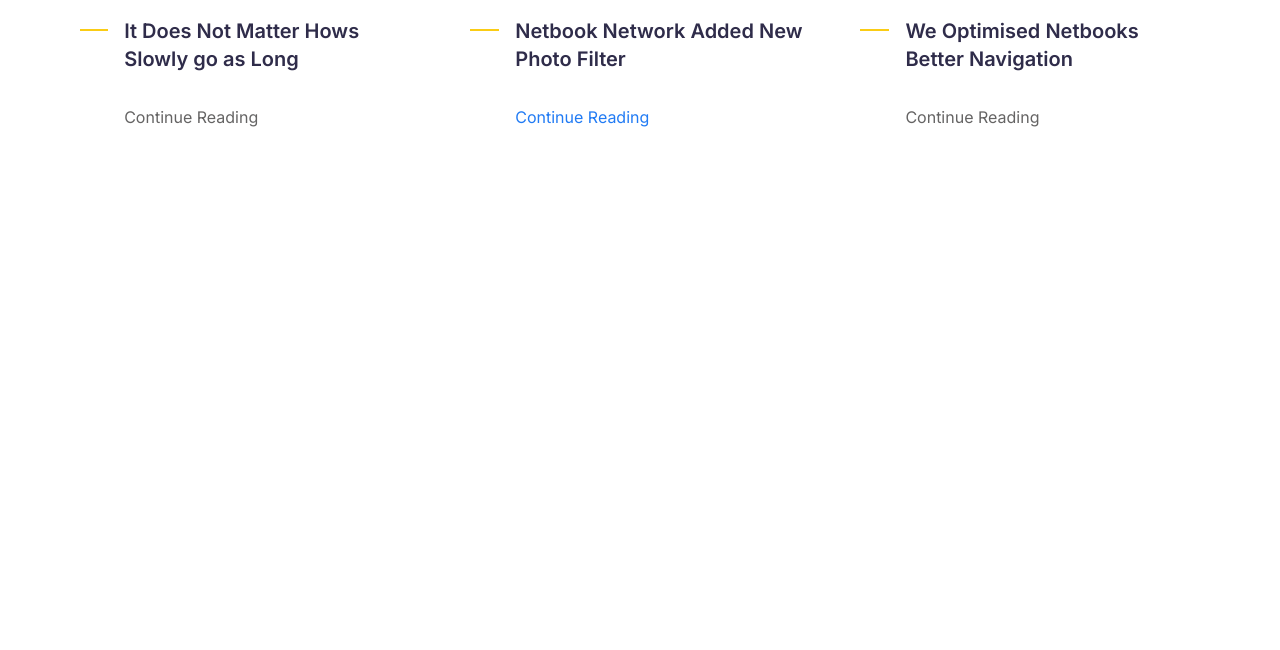
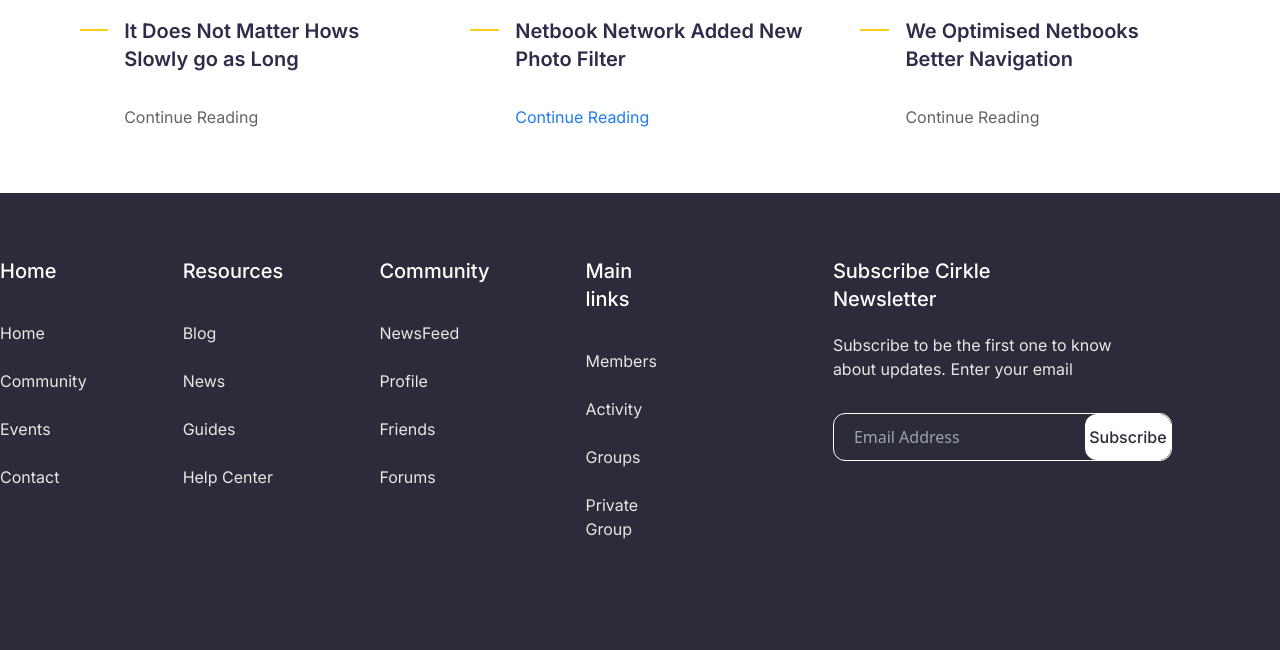
Before and after one commit to fsholehan/netbook, a website: page public/index_responsive.html in a window 1280 px wide. Shown: the part 5224-5874 px from the top of the page. Before the commit the page ends 5417 px from the top, so only its background shows below. Drawn offline with nearby package versions, Linux system fonts and the light colour scheme.

Commit message:
make it perfecto

```diff
--- a/public/index_responsive.html
+++ b/public/index_responsive.html
@@ -642,6 +642,109 @@
       </div>
     </div>
     <!-- end article -->
+    <!-- footer -->
+    <footer class="bg-gray-15 pt-16">
+      <div class="container mx-auto px-6 md:px-0">
+        <div
+          class="flex flex-col md:flex-row space-y-12 md:space-y-0 md:space-x-44"
+        >
+          <div
+            class="flex flex-col md:flex-row space-y-5 md:space-y-0 md:space-x-24"
+          >
+            <div>
+              <h3 class="font-inter font-medium text-xl text-white">Home</h3>
+              <ul class="mt-5 md:mt-9 flex flex-col space-y-6">
+                <li class="font-inter text-gray-40 cursor-pointer">Home</li>
+                <li class="font-inter text-gray-40 cursor-pointer">
+                  Community
+                </li>
+                <li class="font-inter text-gray-40 cursor-pointer">Events</li>
+                <li class="font-inter text-gray-40 cursor-pointer">Contact</li>
+              </ul>
+            </div>
+            <div>
+              <h3 class="font-inter font-medium text-xl text-white">
+                Resources
+              </h3>
+              <ul class="mt-5 md:mt-9 flex flex-col space-y-6">
+                <li class="font-inter text-gray-40 cursor-pointer">Blog</li>
+                <li class="font-inter text-gray-40 cursor-pointer">News</li>
+                <li class="font-inter text-gray-40 cursor-pointer">Guides</li>
+                <li class="font-inter text-gray-40 cursor-pointer">
+                  Help Center
+                </li>
+              </ul>
+            </div>
+            <div>
+              <h3 class="font-inter font-medium text-xl text-white">
+                Community
+              </h3>
+              <ul class="mt-5 md:mt-9 flex flex-col space-y-6">
+                <li class="font-inter text-gray-40 cursor-pointer">NewsFeed</li>
+                <li class="font-inter text-gray-40 cursor-pointer">Profile</li>
+                <li class="font-inter text-gray-40 cursor-pointer">Friends</li>
+                <li class="font-inter text-gray-40 cursor-pointer">Forums</li>
+              </ul>
+            </div>
+            <div>
+              <h3 class="font-inter font-medium text-xl text-white">
+                Main links
+              </h3>
+              <ul class="mt-5 md:mt-9 flex flex-col space-y-6">
+                <li class="font-inter text-gray-40 cursor-pointer">Members</li>
+                <li class="font-inter text-gray-40 cursor-pointer">Activity</li>
+                <li class="font-inter text-gray-40 cursor-pointer">Groups</li>
+                <li class="font-inter text-gray-40 cursor-pointer">
+                  Private Group
+                </li>
+              </ul>
+            </div>
+          </div>
+          <div class="w-full">
+            <h1
+              class="w-full md:w-[179px] font-inter font-medium text-white text-xl"
+            >
+              Subscribe Cirkle Newsletter
+            </h1>
+            <p class="text-gray-40 w-full md:w-[299px] font-inter mt-5">
+              Subscribe to be the first one to know about updates. Enter your
+              email
+            </p>
+            <div
+              class="w-full md:w-[339px] h-12 mt-8 border border-white rounded-xl flex items-center overflow-hidden"
+            >
+              <input
+                type="text"
+                placeholder="Email Address"
+                class="outline-none bg-transparent pl-5 flex-grow"
+              />
+              <button
+                class="w-24 md:w-[126px] h-full bg-white rounded-xl font-medium font-inter text-gray-15"
+              >
+                Subscribe
+              </button>
+            </div>
+          </div>
+        </div>
+      </div>
+      <div class="bg-gray-45 py-7 mt-28 px-6 md:px-0">
+        <div class="container mx-auto">
+          <div class="flex items-center justify-between">
+            <p class="hidden md:block font-inter text-sm text-[#F6F6F6]">
+              Besnik Creative Agency.
+            </p>
+            <img src="images/logo_foot.png" alt="" class="hidden md:block" />
+            <div class="flex items-center space-x-4">
+              <img src="images/Twitter.png" alt="" class="cursor-pointer" />
+              <img src="images/instagram.png" alt="" class="cursor-pointer" />
+              <img src="images/facebook.png" alt="" class="cursor-pointer" />
+              <img src="images/Linkedin.png" alt="" class="cursor-pointer" />
+            </div>
+          </div>
+        </div>
+      </div>
+    </footer>
+    <!-- end footer -->
     <!-- alpineJs -->
     <script
       defer
```
Also changed, not shown: public/style.css.
